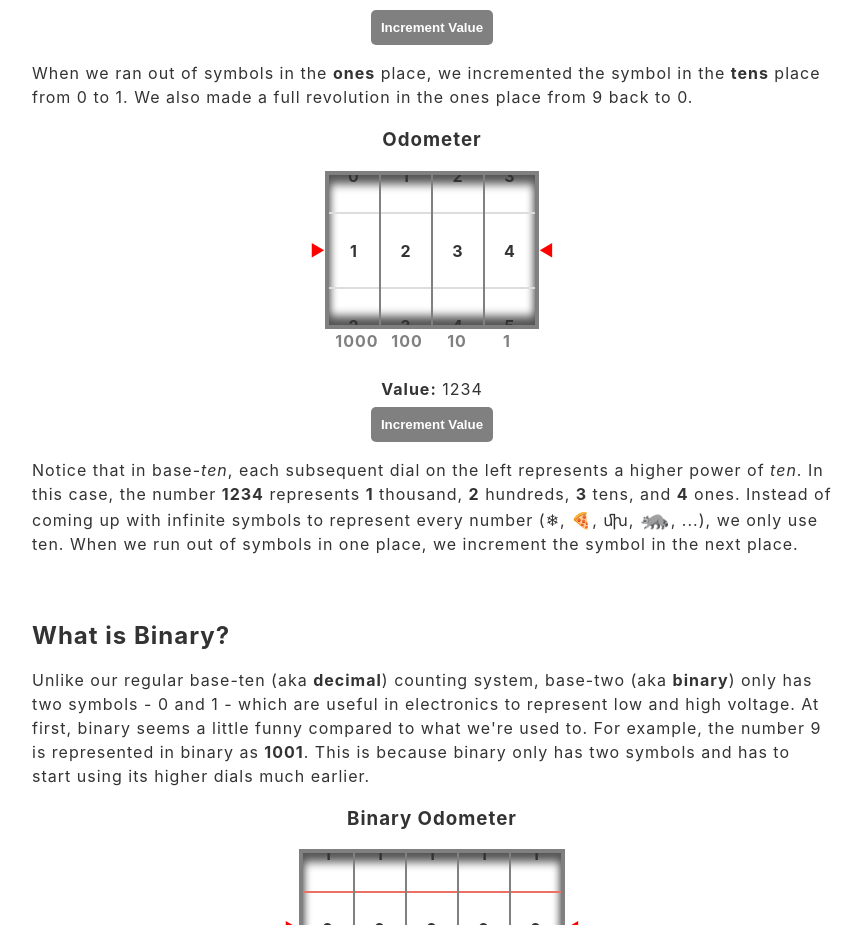
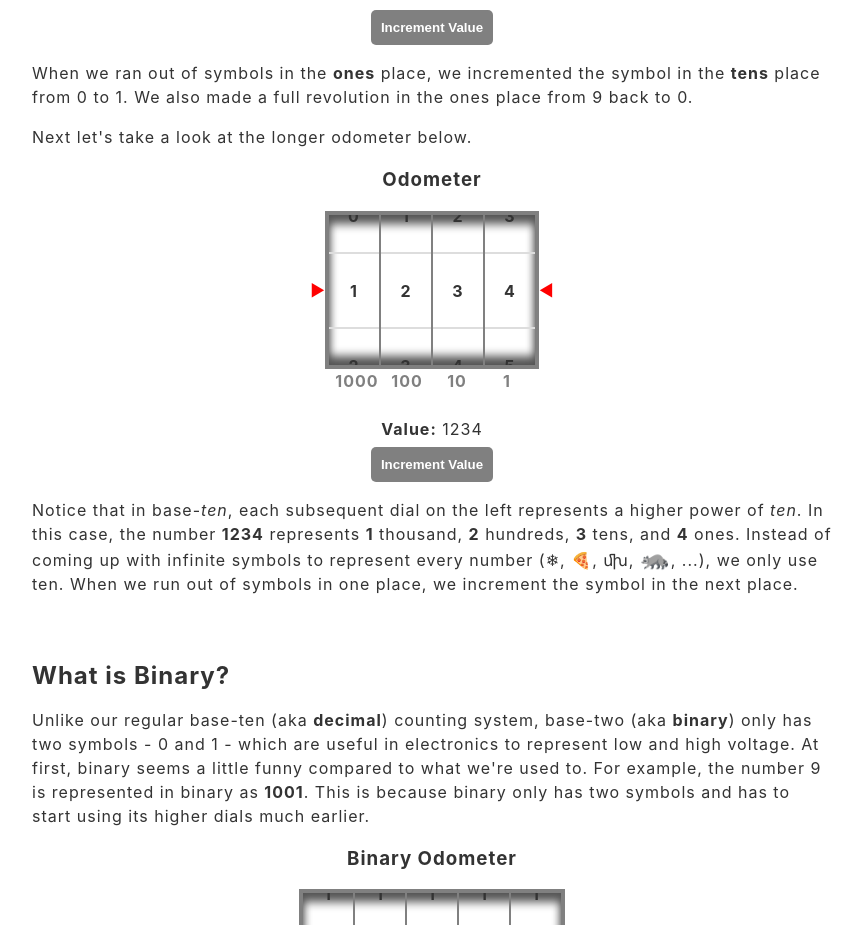
Before and after one commit to harryli0088/binary-visualized, a Svelte app: page / in a window 1280 px wide. Shown: the part 1240-2165 px from the top of the page, without its empty margins (208-1070 px from the left). Built offline with nearby package versions, Linux system fonts and the light colour scheme.

Commit message:
updated text

```diff
--- a/src/App.svelte
+++ b/src/App.svelte
@@ -35,6 +35,7 @@
 		<p>Odometers (like the one in your '95 Toyota Camery) use rotating dials to represent multi-digit numbers. Try rotating the right-most dial and see how it behaves! What happens when you increment from nine to ten?</p>
 		<Odometer base={10} initialValue={0} places={2} showDecimalValue={false}/>
 		<p>When we ran out of symbols in the <b>ones</b> place, we incremented the symbol in the <b>tens</b> place from 0 to 1. We also made a full revolution in the ones place from 9 back to 0.</p>
+		<p>Next let's take a look at the longer odometer below.</p>
 		<Odometer base={10} initialValue={globalValue} places={4} showDecimalValue={false} bind:value={globalValue}/>
 		<p>Notice that in base-<i>ten</i>, each subsequent dial on the left represents a higher power of <i>ten</i>. In this case, the number <b>{globalValue}</b> represents <NumberAndLabel label="thousand" value={globalValueString[0]}/>, <NumberAndLabel label="hundred" value={globalValueString[1]}/>, <NumberAndLabel label="ten" value={globalValueString[2]}/>, and <NumberAndLabel label="one" value={globalValueString[3]}/>. Instead of coming up with infinite symbols to represent every number (❄︎, 🍕, ﬗ, <span style="font-size: 1.5em">🦝</span>, ...), we only use ten. When we run out of symbols in one place, we increment the symbol in the next place.</p>
 	</section>
```
